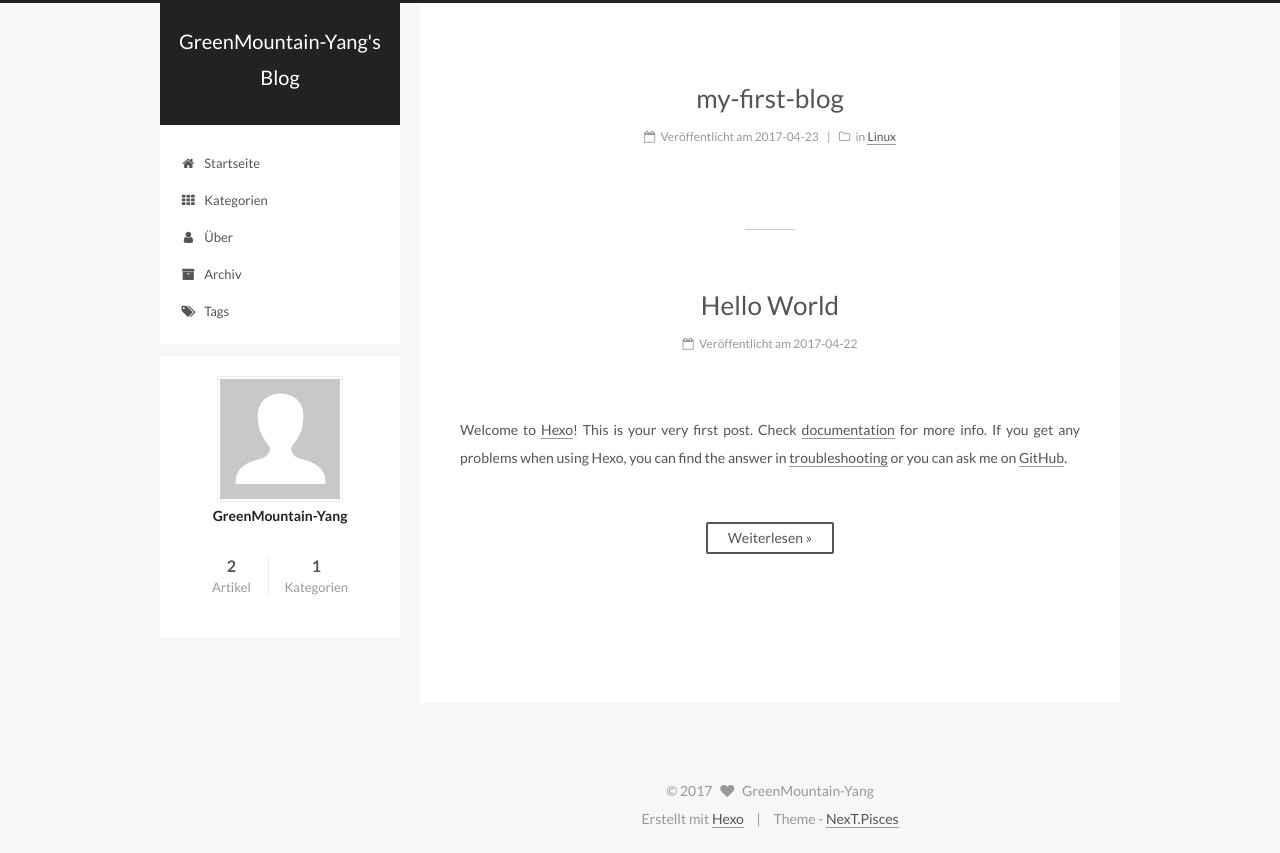
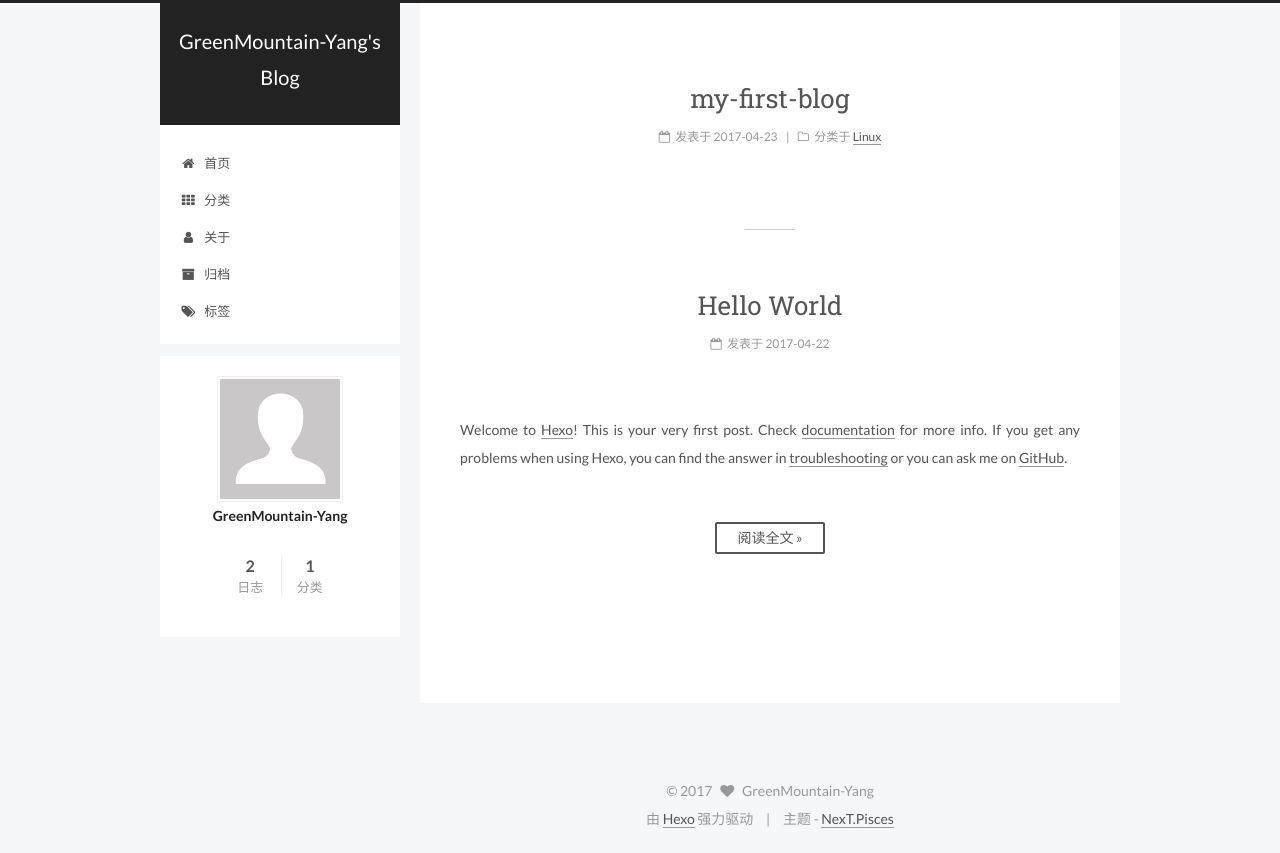
Before and after one commit to GreenMountain-Yang/GreenMountain-Yang.github.io, a plain HTML site: page index.html in a window 1280 px wide. Drawn offline with Linux system fonts and the light colour scheme.

Commit message:
Site updated: 2017-04-23 11:37:35

```diff
--- a/2017/04/22/hello-world/index.html
+++ b/2017/04/22/hello-world/index.html
@@ -5,7 +5,7 @@
 
 
 
-<html class="theme-next pisces use-motion" lang="zh-CN">
+<html class="theme-next pisces use-motion" lang="zh-Hans">
 <head>
   <meta charset="UTF-8"/>
 <meta http-equiv="X-UA-Compatible" content="IE=edge" />
@@ -61,7 +61,13 @@
 
 
 
-    <link href="//fonts.googleapis.com/css?family=Lato:300,300italic,400,400italic,700,700italic&subset=latin,latin-ext" rel="stylesheet" type="text/css">
+
+
+
+
+
+
+    <link href="//fonts.googleapis.com/css?family=Lato:300,300italic,400,400italic,700,700italic|Roboto Slab:300,300italic,400,400italic,700,700italic&subset=latin,latin-ext" rel="stylesheet" type="text/css">
 
 
 
@@ -114,7 +120,7 @@
     motion: true,
     duoshuo: {
       userId: '0',
-      author: 'Author'
+      author: '博主'
     },
     algolia: {
       applicationID: '',
@@ -137,7 +143,7 @@
   <title>Hello World | GreenMountain-Yang's Blog</title>
 </head>
 
-<body itemscope itemtype="http://schema.org/WebPage" lang="zh-CN">
+<body itemscope itemtype="http://schema.org/WebPage" lang="zh-Hans">
 
 
 
@@ -200,7 +206,7 @@
 
               <i class="menu-item-icon fa fa-fw fa-home"></i> <br />
 
-            Startseite
+            首页
           </a>
         </li>
 
@@ -210,7 +216,7 @@
 
               <i class="menu-item-icon fa fa-fw fa-th"></i> <br />
 
-            Kategorien
+            分类
           </a>
         </li>
 
@@ -220,7 +226,7 @@
 
               <i class="menu-item-icon fa fa-fw fa-user"></i> <br />
 
-            Über
+            关于
           </a>
         </li>
 
@@ -230,7 +236,7 @@
 
               <i class="menu-item-icon fa fa-fw fa-archive"></i> <br />
 
-            Archiv
+            归档
           </a>
         </li>
 
@@ -240,7 +246,7 @@
 
               <i class="menu-item-icon fa fa-fw fa-tags"></i> <br />
 
-            Tags
+            标签
           </a>
         </li>
 
@@ -307,9 +313,9 @@
                 <i class="fa fa-calendar-o"></i>
               </span>
 
-                <span class="post-meta-item-text">Veröffentlicht am</span>
+                <span class="post-meta-item-text">发表于</span>
 
-              <time title="Post created" itemprop="dateCreated datePublished" datetime="2017-04-22T22:45:39+08:00">
+              <time title="创建于" itemprop="dateCreated datePublished" datetime="2017-04-22T22:45:39+08:00">
                 2017-04-22
               </time>
 
@@ -447,10 +453,10 @@
 
         <ul class="sidebar-nav motion-element">
           <li class="sidebar-nav-toc sidebar-nav-active" data-target="post-toc-wrap" >
-            Inhaltsverzeichnis
+            文章目录
           </li>
           <li class="sidebar-nav-overview" data-target="site-overview">
-            Übersicht
+            站点概览
           </li>
         </ul>
 
@@ -471,7 +477,7 @@
             <div class="site-state-item site-state-posts">
               <a href="/archives">
                 <span class="site-state-item-count">2</span>
-                <span class="site-state-item-name">Artikel</span>
+                <span class="site-state-item-name">日志</span>
               </a>
             </div>
 
@@ -482,7 +488,7 @@
             <div class="site-state-item site-state-categories">
 
                 <span class="site-state-item-count">1</span>
-                <span class="site-state-item-name">Kategorien</span>
+                <span class="site-state-item-name">分类</span>
 
             </div>
 
@@ -550,11 +556,11 @@
 
 
 <div class="powered-by">
-  Erstellt mit  <a class="theme-link" href="https://hexo.io">Hexo</a>
+  由 <a class="theme-link" href="https://hexo.io">Hexo</a> 强力驱动
 </div>
 
 <div class="theme-info">
-  Theme -
+  主题 -
   <a class="theme-link" href="https://github.com/iissnan/hexo-theme-next">
     NexT.Pisces
   </a>
--- a/css/main.css
+++ b/css/main.css
@@ -216,7 +216,7 @@ h6 {
   padding: 0;
   font-weight: bold;
   line-height: 1.5;
-  font-family: 'Lato', "PingFang SC", "Microsoft YaHei", sans-serif;
+  font-family: 'Roboto Slab', 'Lato', "PingFang SC", "Microsoft YaHei", sans-serif;
 }
 h2,
 h3,
@@ -1695,7 +1695,7 @@ pre .javascript .function {
   width: 4px;
   height: 4px;
   border-radius: 50%;
-  background: #5db0e2;
+  background: #95ccff;
 }
 .links-of-blogroll {
   font-size: 13px;
--- a/index.html
+++ b/index.html
@@ -5,7 +5,7 @@
 
 
 
-<html class="theme-next pisces use-motion" lang="zh-CN">
+<html class="theme-next pisces use-motion" lang="zh-Hans">
 <head>
   <meta charset="UTF-8"/>
 <meta http-equiv="X-UA-Compatible" content="IE=edge" />
@@ -61,7 +61,13 @@
 
 
 
-    <link href="//fonts.googleapis.com/css?family=Lato:300,300italic,400,400italic,700,700italic&subset=latin,latin-ext" rel="stylesheet" type="text/css">
+
+
+
+
+
+
+    <link href="//fonts.googleapis.com/css?family=Lato:300,300italic,400,400italic,700,700italic|Roboto Slab:300,300italic,400,400italic,700,700italic&subset=latin,latin-ext" rel="stylesheet" type="text/css">
 
 
 
@@ -109,7 +115,7 @@
     motion: true,
     duoshuo: {
       userId: '0',
-      author: 'Author'
+      author: '博主'
     },
     algolia: {
       applicationID: '',
@@ -132,7 +138,7 @@
   <title>GreenMountain-Yang's Blog</title>
 </head>
 
-<body itemscope itemtype="http://schema.org/WebPage" lang="zh-CN">
+<body itemscope itemtype="http://schema.org/WebPage" lang="zh-Hans">
 
 
 
@@ -197,7 +203,7 @@
 
               <i class="menu-item-icon fa fa-fw fa-home"></i> <br />
 
-            Startseite
+            首页
           </a>
         </li>
 
@@ -207,7 +213,7 @@
 
               <i class="menu-item-icon fa fa-fw fa-th"></i> <br />
 
-            Kategorien
+            分类
           </a>
         </li>
 
@@ -217,7 +223,7 @@
 
               <i class="menu-item-icon fa fa-fw fa-user"></i> <br />
 
-            Über
+            关于
           </a>
         </li>
 
@@ -227,7 +233,7 @@
 
               <i class="menu-item-icon fa fa-fw fa-archive"></i> <br />
 
-            Archiv
+            归档
           </a>
         </li>
 
@@ -237,7 +243,7 @@
 
               <i class="menu-item-icon fa fa-fw fa-tags"></i> <br />
 
-            Tags
+            标签
           </a>
         </li>
 
@@ -307,9 +313,9 @@
                 <i class="fa fa-calendar-o"></i>
               </span>
 
-                <span class="post-meta-item-text">Veröffentlicht am</span>
+                <span class="post-meta-item-text">发表于</span>
 
-              <time title="Post created" itemprop="dateCreated datePublished" datetime="2017-04-23T00:58:09+08:00">
+              <time title="创建于" itemprop="dateCreated datePublished" datetime="2017-04-23T00:58:09+08:00">
                 2017-04-23
               </time>
 
@@ -328,7 +334,7 @@
                 <i class="fa fa-folder-o"></i>
               </span>
 
-                <span class="post-meta-item-text">in</span>
+                <span class="post-meta-item-text">分类于</span>
 
 
                 <span itemprop="about" itemscope itemtype="http://schema.org/Thing">
@@ -448,9 +454,9 @@
                 <i class="fa fa-calendar-o"></i>
               </span>
 
-                <span class="post-meta-item-text">Veröffentlicht am</span>
+                <span class="post-meta-item-text">发表于</span>
 
-              <time title="Post created" itemprop="dateCreated datePublished" datetime="2017-04-22T22:45:39+08:00">
+              <time title="创建于" itemprop="dateCreated datePublished" datetime="2017-04-22T22:45:39+08:00">
                 2017-04-22
               </time>
 
@@ -490,7 +496,7 @@
           <!--noindex-->
           <div class="post-button text-center">
             <a class="btn" href="/2017/04/22/hello-world/#more" rel="contents">
-              Weiterlesen &raquo;
+              阅读全文 &raquo;
             </a>
           </div>
           <!--/noindex-->
@@ -572,7 +578,7 @@
             <div class="site-state-item site-state-posts">
               <a href="/archives">
                 <span class="site-state-item-count">2</span>
-                <span class="site-state-item-name">Artikel</span>
+                <span class="site-state-item-name">日志</span>
               </a>
             </div>
 
@@ -583,7 +589,7 @@
             <div class="site-state-item site-state-categories">
 
                 <span class="site-state-item-count">1</span>
-                <span class="site-state-item-name">Kategorien</span>
+                <span class="site-state-item-name">分类</span>
 
             </div>
 
@@ -635,11 +641,11 @@
 
 
 <div class="powered-by">
-  Erstellt mit  <a class="theme-link" href="https://hexo.io">Hexo</a>
+  由 <a class="theme-link" href="https://hexo.io">Hexo</a> 强力驱动
 </div>
 
 <div class="theme-info">
-  Theme -
+  主题 -
   <a class="theme-link" href="https://github.com/iissnan/hexo-theme-next">
     NexT.Pisces
   </a>
```
Also changed, not shown: 2017/04/23/my-first-blog/index.html (+22 -16 lines), archives/2017/04/index.html (+21 -15 lines), archives/2017/index.html (+21 -15 lines), archives/index.html (+21 -15 lines), categories/Linux/index.html (+21 -15 lines).
